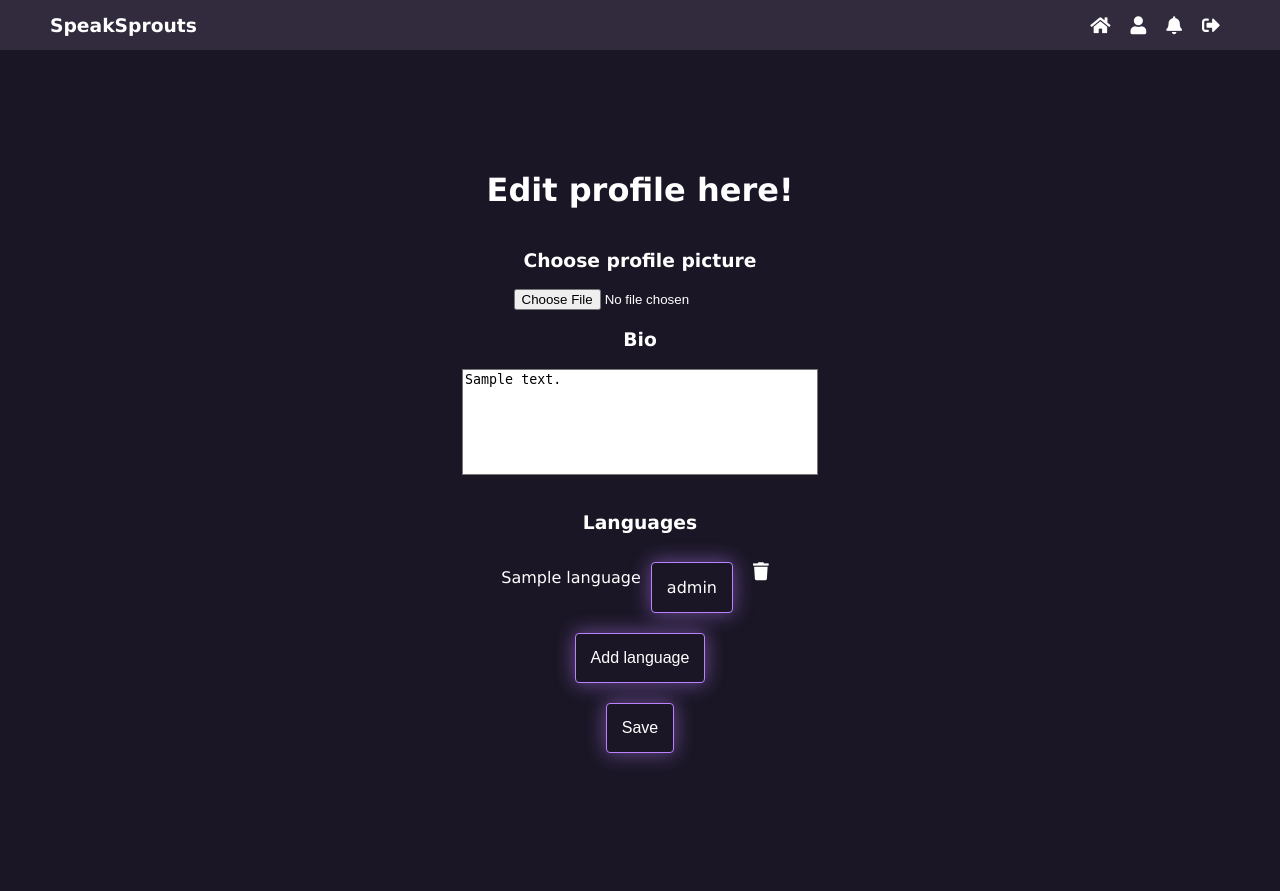
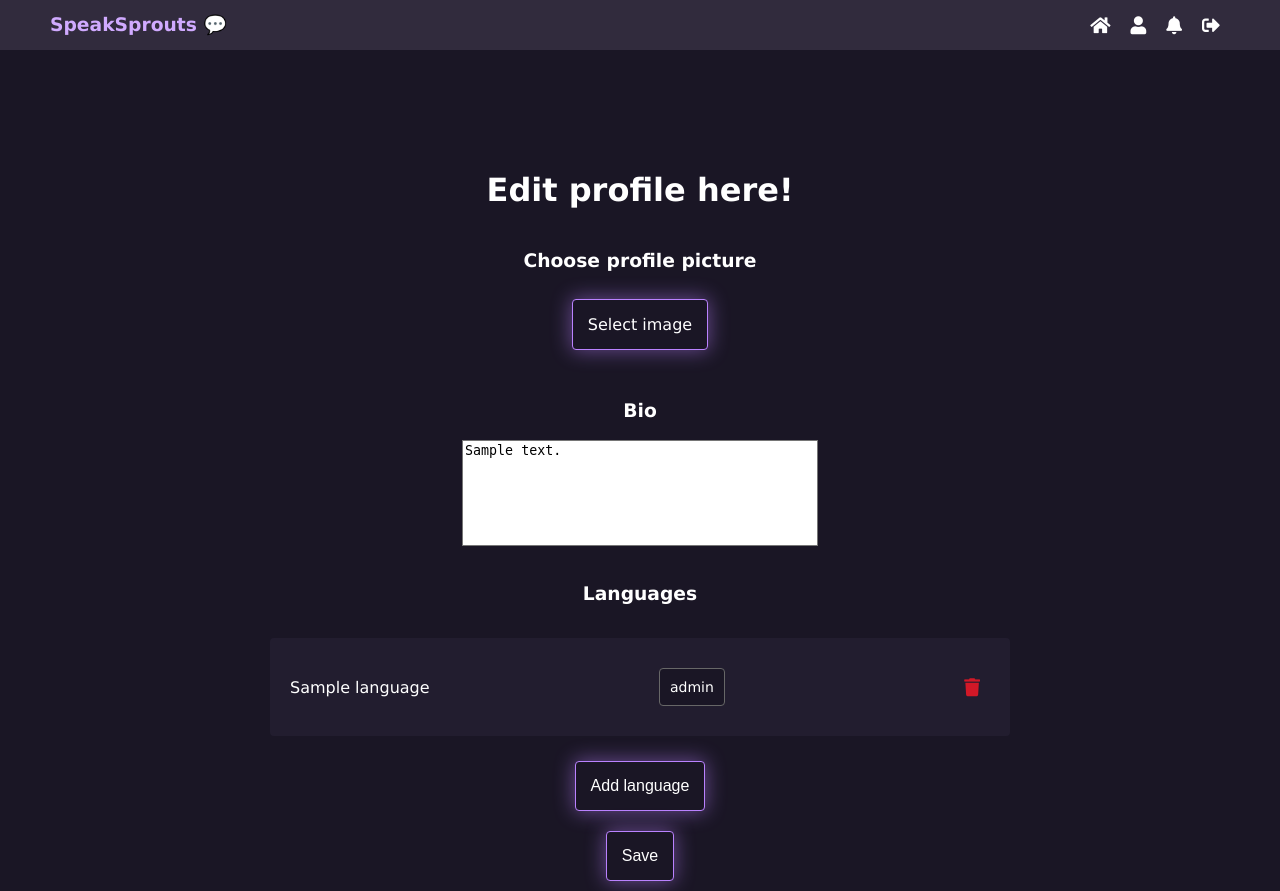
Before and after one commit to Savones/SpeakSprouts, a Flask app: template templates/edit.html in a window 1280 px wide. Before the commit the page ends 765 px from the top, so only its background shows below. Run offline with Flask 3, Linux system fonts and the light colour scheme; the template is opened without the code that fills it: most values are stand-ins (such as "Sample title", 1, 10 or a date in 2020).

Commit message:
ui style changes

```diff
--- a/static/main.css
+++ b/static/main.css
@@ -46,9 +46,20 @@ i:hover {
     color: var(--neon-lilac);
 }
 
+.logo {
+    color: #d0aaff;
+}
+
+.index_container {
+    gap: 20px;
+    box-shadow: 0px 0px 15px var(--black);
+    padding: 50px;
+}
+
 .nav_logo {
     justify-self: start;
     padding-left: 50px;
+    color: #d0aaff;
 }
 
 .button {
@@ -436,7 +477,35 @@ textarea {
     box-shadow: 0px 0px 10px 0px rgb(68, 233, 162);
 }
 
+.grey {
+    font-size: 14px;
+    padding: 10px;
+    height: 0%;
+    box-shadow: none;
+    border-color: #676767;
+}
+
 .bio {
     padding-bottom: 20px;
     text-align: center;
 }
+
+.levels {
+    display: flex;
+    align-items: center;
+}
+
+.levels_container {
+    margin: 15px;
+    align-items: center;
+    gap: 30px;
+    background-color: var(--sandy-brown);
+    width: 700px;
+    justify-content: space-between;
+    padding: 20px;
+    border-radius: 4px;
+}
+
+.fa-trash {
+    color: #d21827;
+}
--- a/templates/edit.html
+++ b/templates/edit.html
@@ -4,7 +4,8 @@
     <h1>Edit profile here!</h1>
     <form method="POST" action="/profile?username={{ session.username }}" enctype="multipart/form-data">
         <h3>Choose profile picture</h3>
-        <input type="file" name="file" id="file">
+        <label for="file" class="btn button">Select image</label>
+        <input type="file" style="visibility:hidden;" name="file" id="file">
         <h3>Bio</h2>
         <textarea type="text" name="bio">{{ profile["bio"] }}</textarea><br>
         <h3>Languages</h2>
@@ -37,7 +38,7 @@
 </div>
 {% endblock %}
 
-{% block scirpt %}
+{% block script %}
 <script>
     document.getElementById('add_language').addEventListener('click', function() {
         const languagesContainer = document.getElementById('languages_selection');
--- a/templates/layout.html
+++ b/templates/layout.html
@@ -10,7 +10,7 @@
     <body>
         <nav>
             {% block buttons %}
-            <h3 class="nav_logo">SpeakSprouts</h3>
+            <h3 class="nav_logo">SpeakSprouts &#128172</h3>
             <li>
                 <a href="/home?username={{ session.username }}"><i class="fa fa-home "></i></a>
                 <a href="/profile?username={{ session.username }}"><i class="fa fa-user "></i></a>
--- a/templates/login.html
+++ b/templates/login.html
@@ -1,9 +1,9 @@
 {% extends "layout.html" %}
 {% block buttons %}{% endblock %}
 {% block content %}
-    <form action="/login" method="POST">
+    <form class="index_container" action="/login" method="POST">
         <h1>Login</h1>
-        <p>Username<br>
+        <p>Username:<br>
         <input type="text" name="username"></p>
         <p>Password:<br>
         <input type="password" name="password"></p>
--- a/templates/register.html
+++ b/templates/register.html
@@ -1,7 +1,7 @@
 {% extends "layout.html" %}
 {% block buttons %}{% endblock %}
 {% block content %}
-    <form action="/register" method="POST" onsubmit="return checkPassword()">
+    <form class="index_container" action="/register" method="POST" onsubmit="return checkPassword()">
         <h1>Register</h1>
         <p>Username:<br>
         <input type="text" name="username" pattern="\w{3,12}" title="Username must be 3-12 characters and can only contain letters, numbers, and underscores." required>
@@ -16,7 +16,7 @@
     </form>
 {% endblock %}
 
-{% block scirpt %}
+{% block script %}
 <script>
     function checkPassword(){
         const password = document.getElementById('password').value;
```
Also changed, not shown: other parts of static/main.css (+33 -3 lines), templates/index.html (+10 -2 lines).
